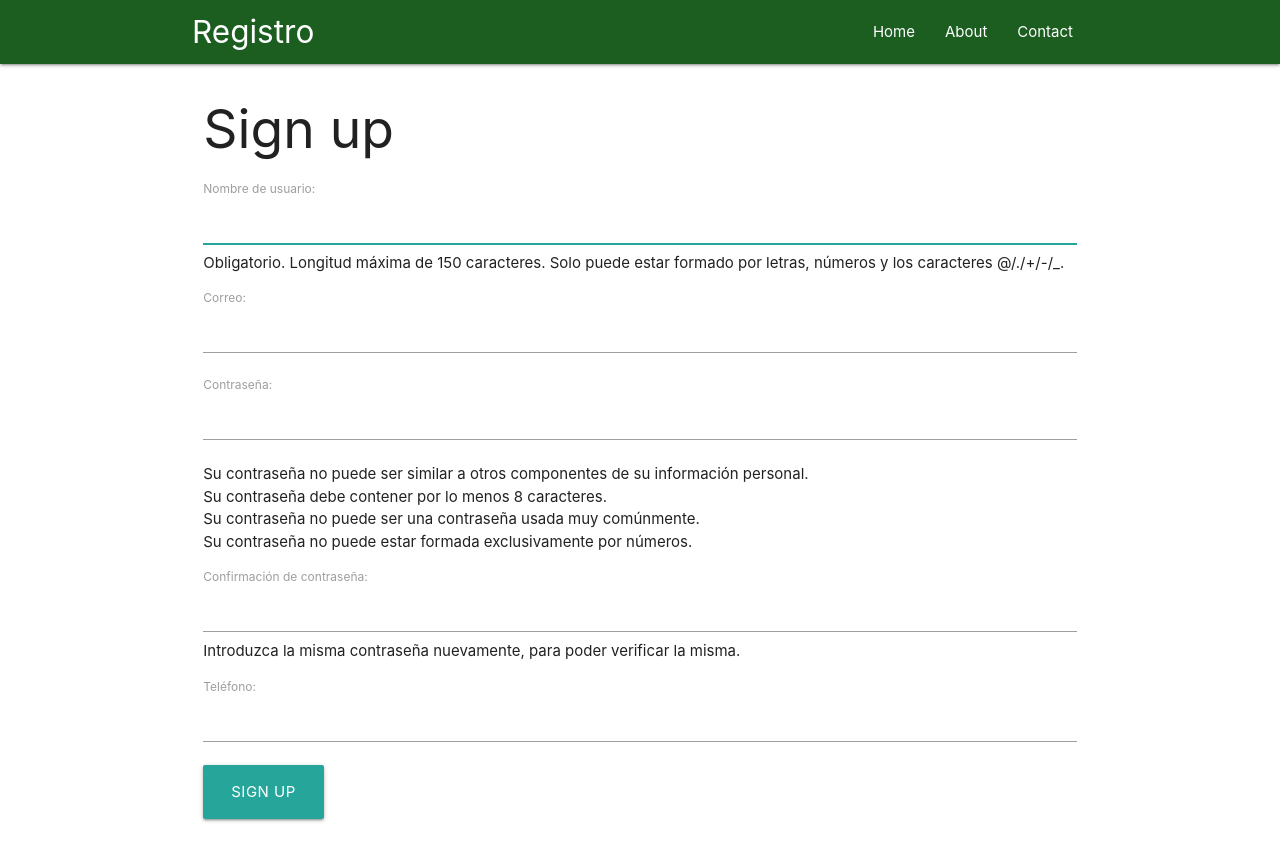
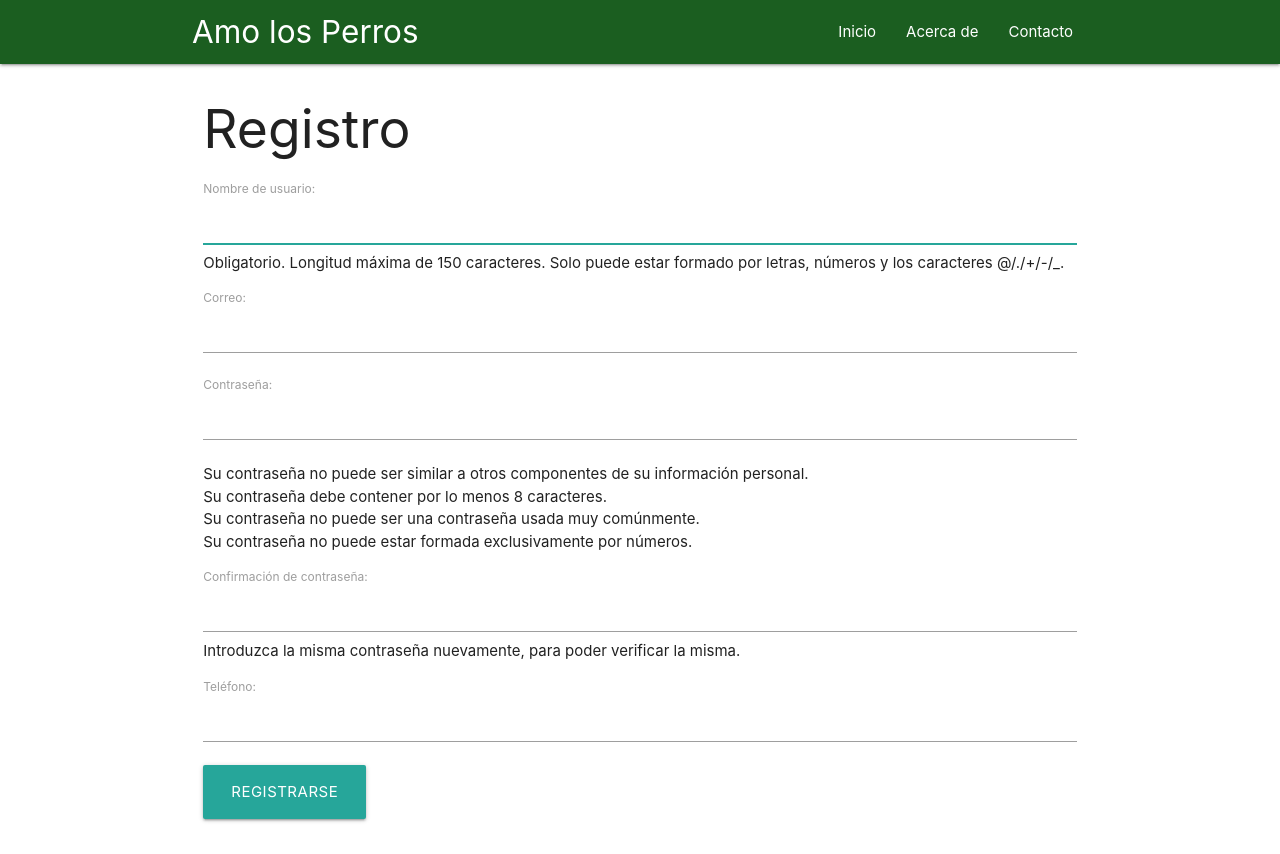
Before and after one commit to Boddyg/Repositorio_Pfinal, a Django app: page /register/ in a window 1280 px wide. Run offline with Django 4.2, Linux system fonts and the light colour scheme.

Commit message:
Agregada la función del botón Contacto y traducida la página de Registro

```diff
--- a/proyecto_BLOG/templates/singup.html
+++ b/proyecto_BLOG/templates/singup.html
@@ -13,11 +13,11 @@
     <nav>
     <div class="nav-wrapper green darken-4">
     <div class="container">
-    	 <a href="/" class="brand-logo">Registro</a>
+    	 <a href="/" class="brand-logo">Amo los Perros</a>
 	      <ul id="nav-mobile" class="right hide-on-med-and-down">
-	        <li><a href="/">Home</a></li>
-	        <li><a href="/about">About</a></li>
-	        <li><a href="/contact">Contact</a></li>
+	        <li><a href="/">Inicio</a></li>
+	        <li><a href="/about">Acerca de</a></li>
+	        <li><a href="/contact">Contacto</a></li>
 	      </ul>
     </div>
     </div>
@@ -25,11 +25,11 @@
   <div class="container">
     <div class="row">
       <div class="col s12">
-        <h2>Sign up</h2>
+        <h2>Registro</h2>
           <form method="post">
             {% csrf_token %}
             {{ form.as_p }}
-            <button class="btn btn-large" type="submit">Sign up</button>
+            <button class="btn btn-large" type="submit">Registrarse</button>
           </form>
         </div>
     </div>
```
Also changed, not shown: proyecto_BLOG/templates/BarraNavegacion.html (+8 -1 lines), proyecto_BLOG/templates/contacto.html (+27 -0 lines).
